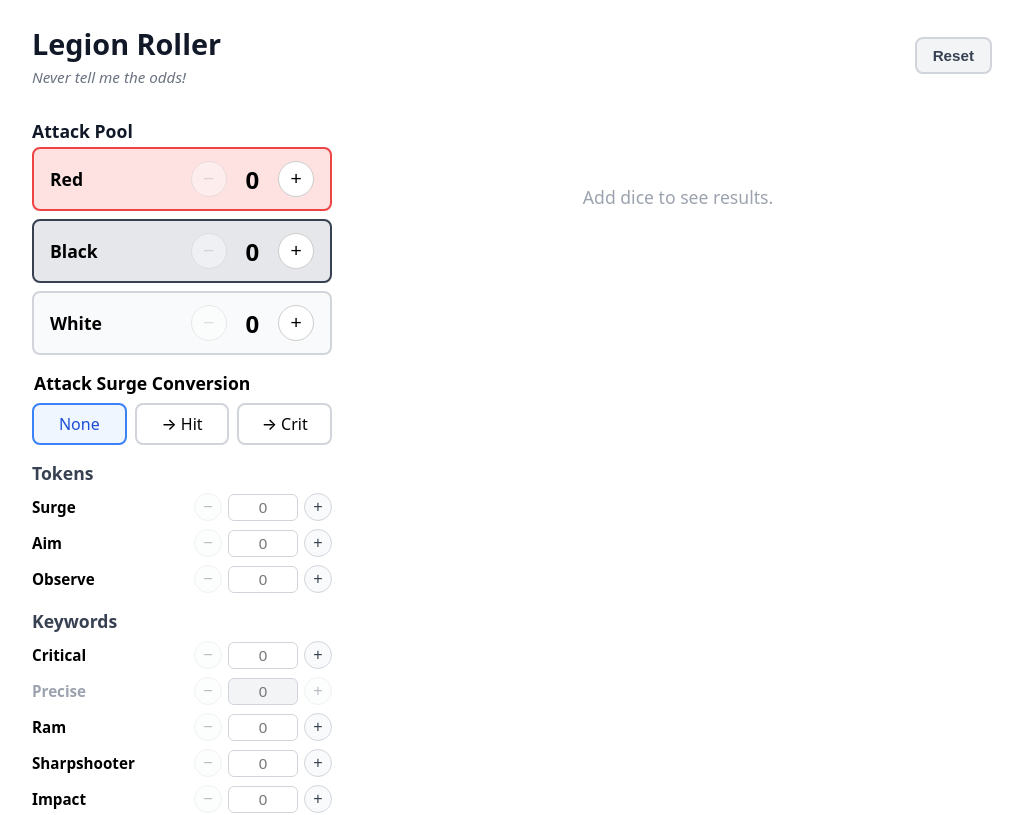
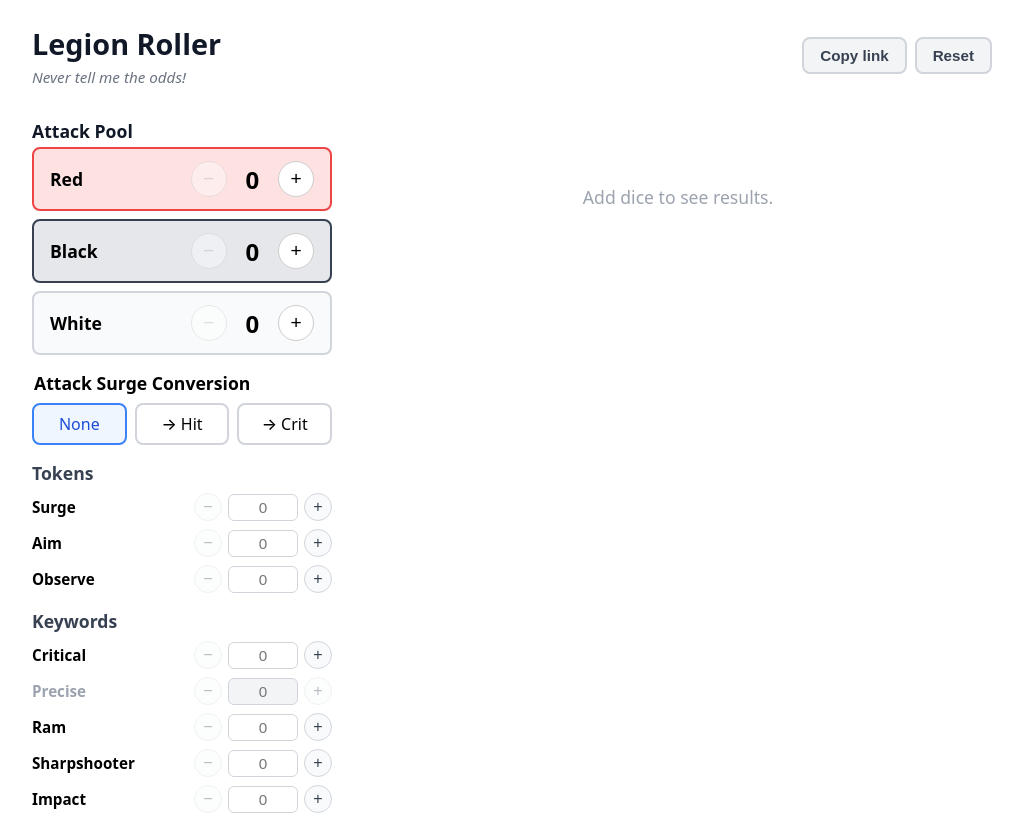
Before and after one commit to dankraus/sw-legion-dice, a React (Vite) app: page / in a window 1280 px wide. Shown: the top 815 px of the page, without its empty margins (128-1151 px from the left). Built offline with nearby package versions, Linux system fonts and the light colour scheme.

Commit message:
feat: add Copy link button in header
Made-with: Cursor

```diff
--- a/src/App.css
+++ b/src/App.css
@@ -30,6 +30,11 @@
   color: #6b7280;
   margin: 0;
   font-style: italic;
+}
+
+.app__header-actions {
+  display: flex;
+  gap: 0.5rem;
 }
 
 .app__reset {
--- a/src/App.tsx
+++ b/src/App.tsx
@@ -47,6 +47,7 @@ function App() {
   const [suppressionTokens, setSuppressionTokens] = useState<string>('');
   const [dangerSenseX, setDangerSenseX] = useState<string>('');
   const [backup, setBackup] = useState<boolean>(false);
+  const [copyFeedback, setCopyFeedback] = useState<boolean>(false);
 
   useEffect(() => {
     const hash = window.location.hash;
@@ -215,6 +216,18 @@ function App() {
   const totalDice = pool.red + pool.black + pool.white;
   const parsedCost = Number(pointCost);
 
+  const handleCopyLink = () => {
+    if (navigator.clipboard?.writeText) {
+      navigator.clipboard.writeText(window.location.href).then(
+        () => {
+          setCopyFeedback(true);
+          window.setTimeout(() => setCopyFeedback(false), 2000);
+        },
+        () => {}
+      );
+    }
+  };
+
   const handleReset = () => {
     setPool({ red: 0, black: 0, white: 0 });
     setSurge('none');
@@ -251,9 +264,19 @@ function App() {
           <h1>Legion Roller</h1>
           <p className="app__header-subtitle">Never tell me the odds!</p>
         </div>
-        <button type="button" className="app__reset" onClick={handleReset}>
-          Reset
-        </button>
+        <div className="app__header-actions">
+          <button
+            type="button"
+            className="app__reset"
+            onClick={handleCopyLink}
+            title="Copy URL with current settings"
+          >
+            {copyFeedback ? 'Copied!' : 'Copy link'}
+          </button>
+          <button type="button" className="app__reset" onClick={handleReset}>
+            Reset
+          </button>
+        </div>
       </header>
 
       <div className="app__layout">
```
